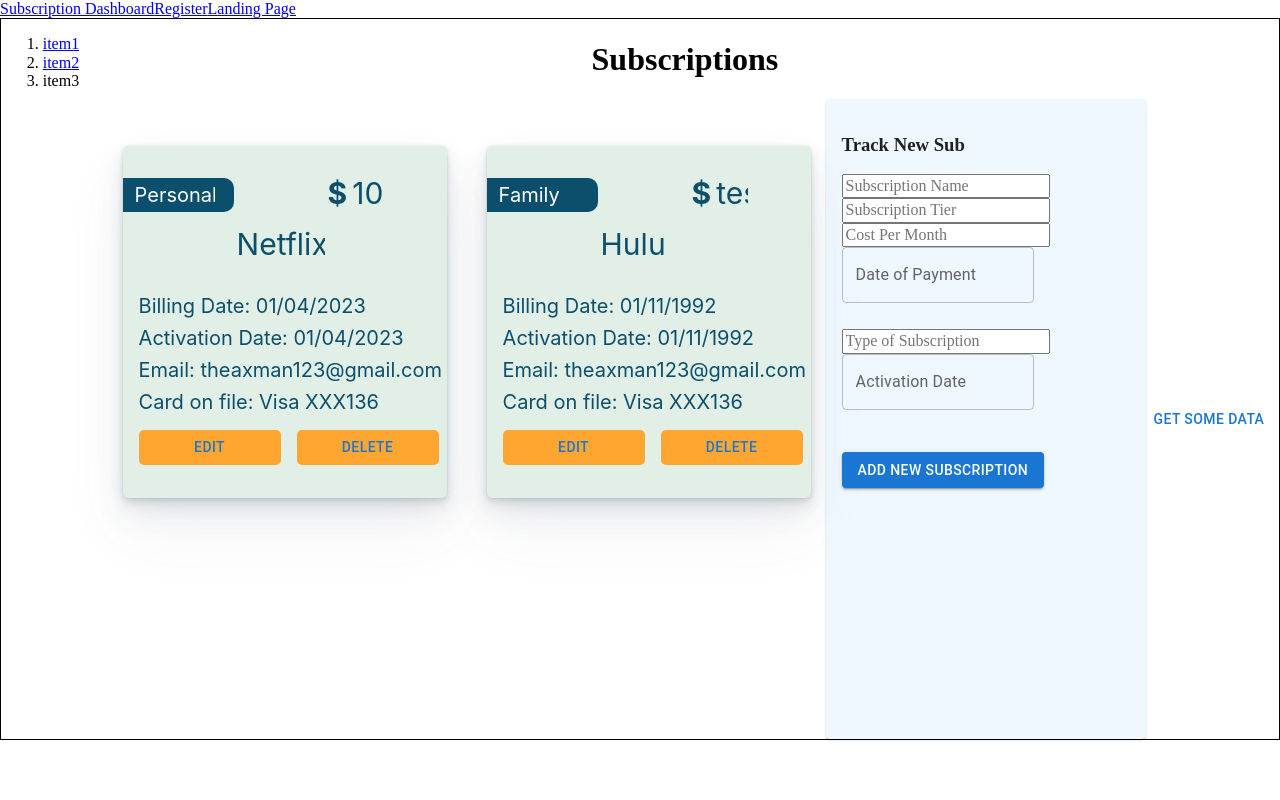
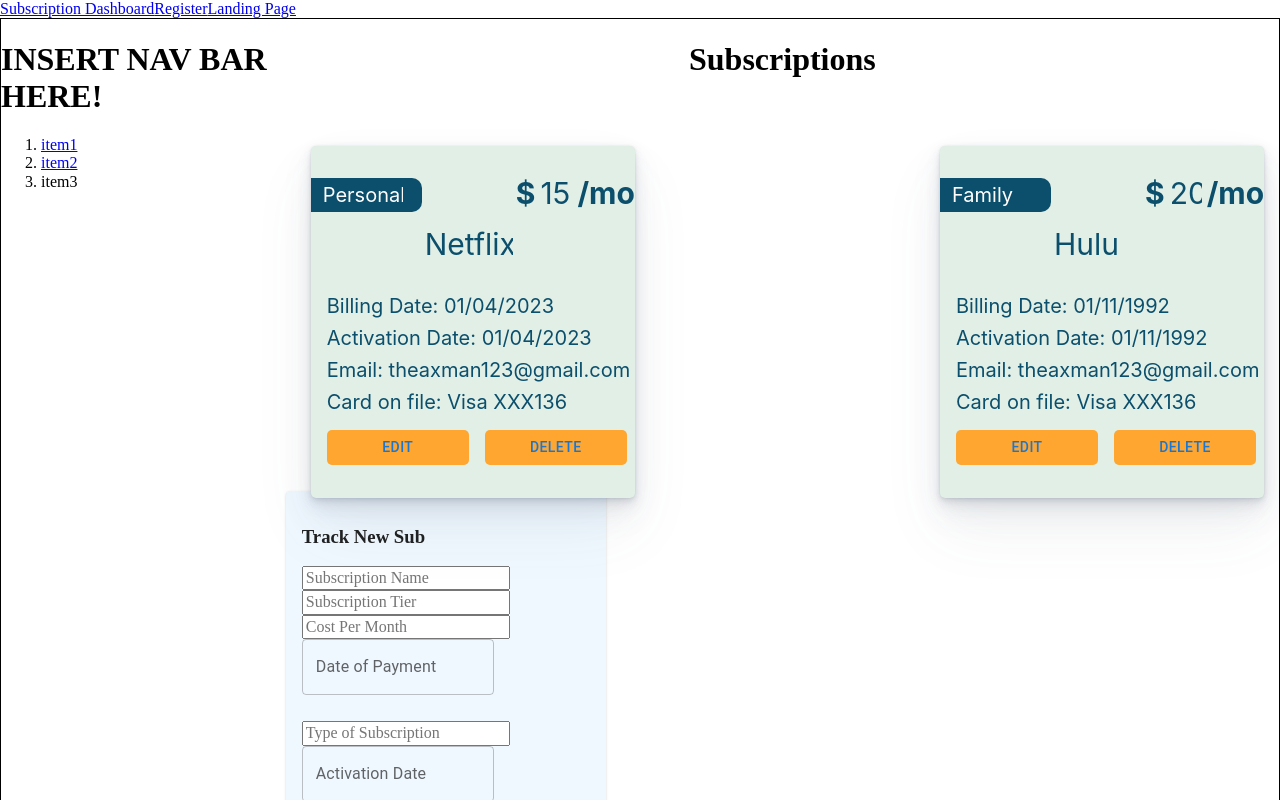
Before and after one commit to Scratch-Tech-Software/Subslify, a React app in the folder client/: page /active in a window 1280 px wide. Shown: the top 800 px of the page. Built offline with nearby package versions, Linux system fonts and the light colour scheme; data requests are answered from the project's data file.

Commit message:
Core CRUD functionality working. still need to a nav bar and adjust FormCard to match styling

```diff
--- a/client/db.json
+++ b/client/db.json
@@ -4,7 +4,7 @@
       "id": 1,
       "name": "Netflix",
       "tier": "Preimium",
-      "cost": 100,
+      "cost": "15",
       "paymentDate": "2023-01-04T05:00:00.000Z",
       "subscriptionType": "Personal",
       "activationDate": "2023-01-04T05:00:00.000Z"
@@ -13,7 +13,7 @@
       "id": 2,
       "name": "Hulu",
       "tier": "test",
-      "cost": "test",
+      "cost": "20",
       "paymentDate": "1992-01-11T05:00:00.000Z",
       "subscriptionType": "Family",
       "activationDate": "1992-01-11T05:00:00.000Z"
--- a/client/src/components/SubCard.jsx
+++ b/client/src/components/SubCard.jsx
@@ -128,6 +128,7 @@
             value={inputs.subCost || ''}
             handleChange={handleChange}
           />
+          /mo
         </div>
 
         <div className='subName'>
--- a/client/src/pages/Active.jsx
+++ b/client/src/pages/Active.jsx
@@ -49,24 +49,6 @@
                   fetchData={fetchData}
                 />
               </div>
-
-              {/* <div className='sub-card2'>
-                <div className='subCardBackground'>
-                  <div className='subType'>{sub.subscriptionType}</div>
-                  <div className='subCost'>${sub.cost}/mo</div>
-                  <div className='subName'>{sub.name}</div>
-                  <div className='paymentDate'>
-                    Billing Date: {moment(sub.paymentDate).format('MM/DD/YYYY')}
-                  </div>
-                  <div className='activationDate'>
-                    Activation Date: {moment(sub.activationDate).format('MM/DD/YYYY')}
-                  </div>
-                  <div className='email'>Email: theaxman123@gmail.com</div>
-                  <div className='cardInfo'>Card on file: Visa XXX136</div>
-                  <button>Edit</button>
-                  <button>Delete</button>
-                </div>
-              </div> */}
             </div>
           );
         });
@@ -84,6 +66,7 @@
       <Title title='Subscriptions' />
       {/* INSERT nav bar here! */}
       <nav class='crumbs'>
+        <h1>INSERT NAV BAR HERE!</h1>
         <ol>
           <li class='crumb'>
             <a href='#'>item1</a>
```
